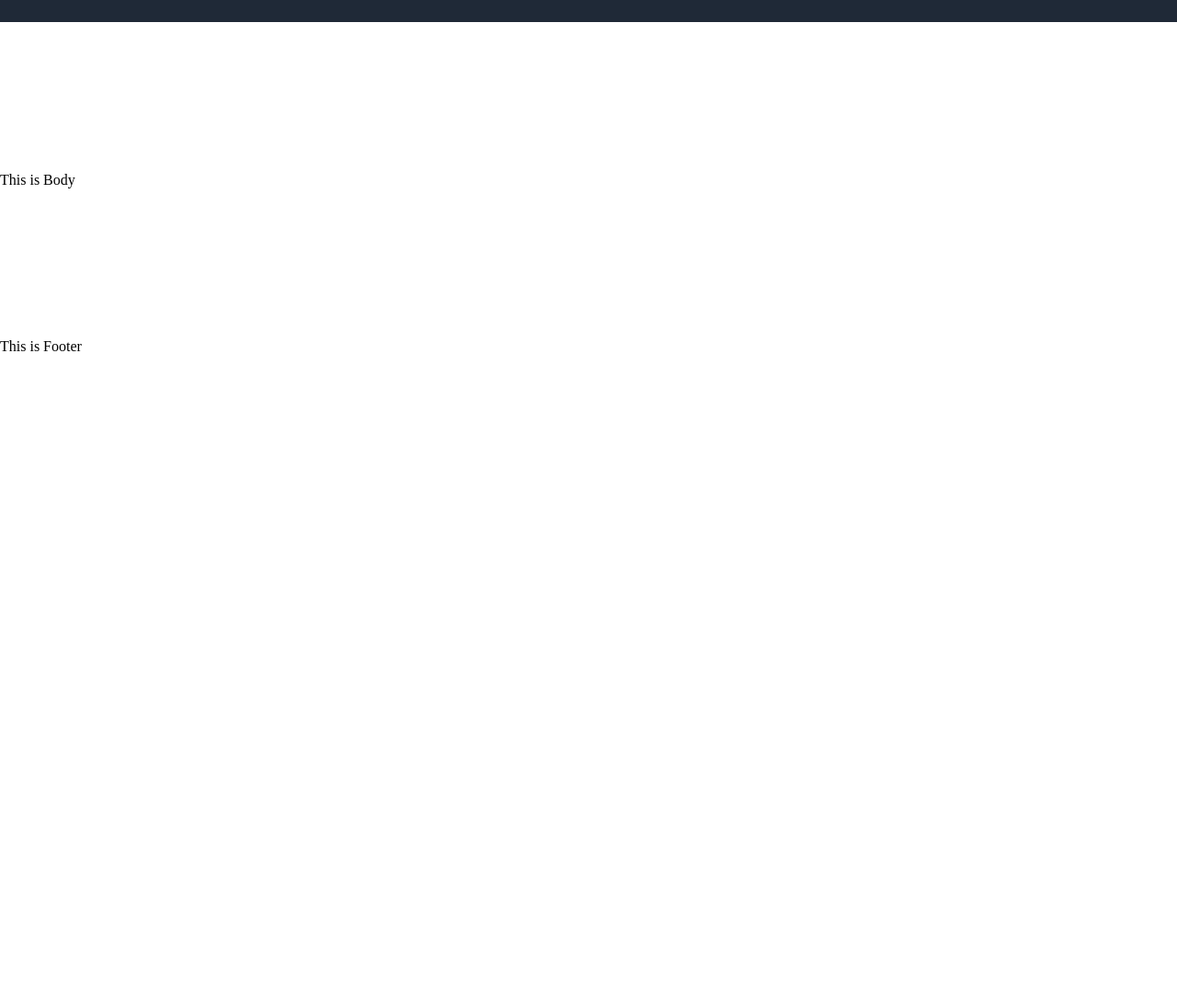
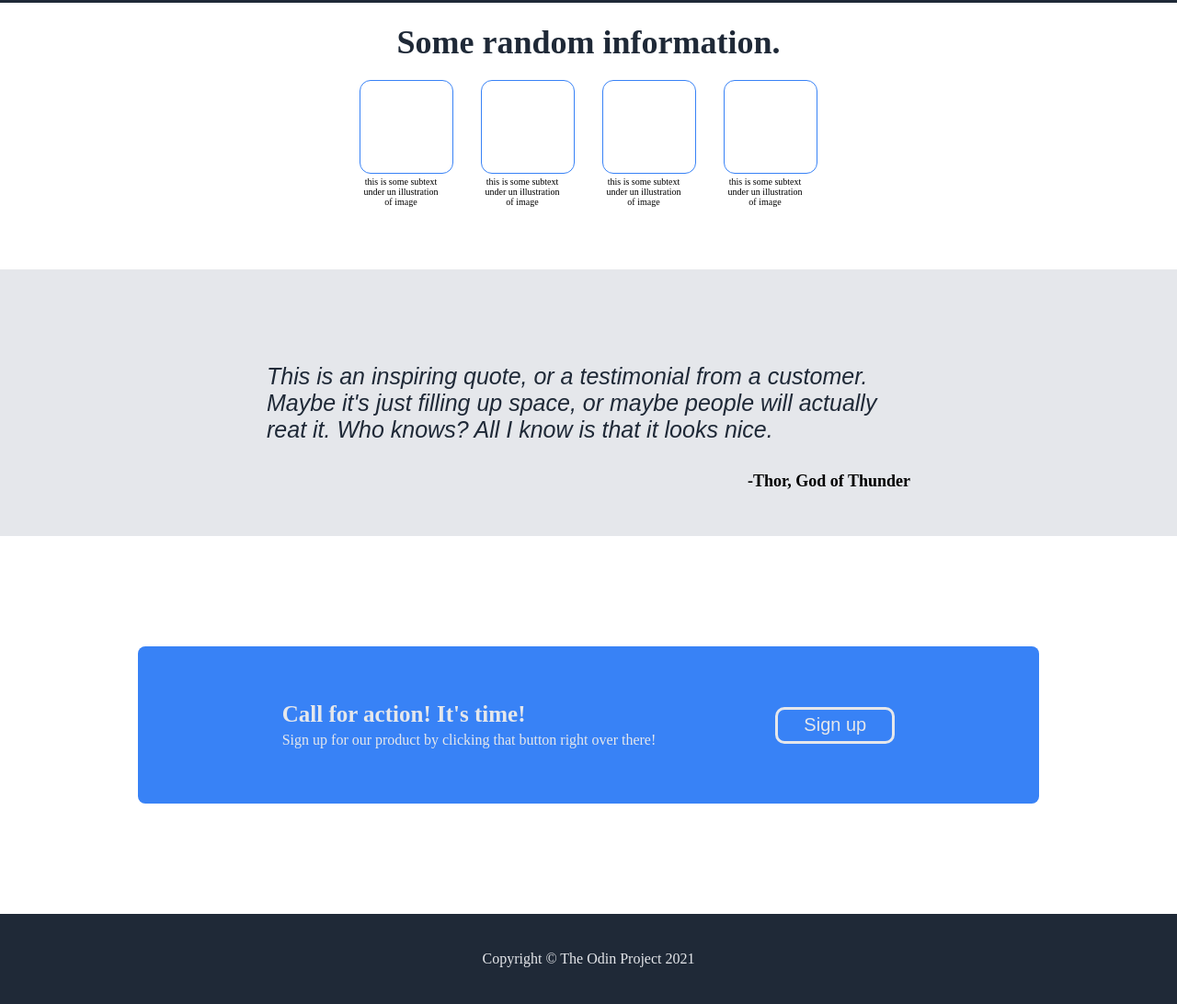
Before and after one commit to ffaline/layout1, a plain HTML site: page index.html in a window 1280 px wide. Shown: the part 414-1506 px from the top of the page at 92% size. Before the commit the page ends 800 px from the top, so only its background shows below. Drawn offline with Linux system fonts and the light colour scheme.

Commit message:
complete page

```diff
--- a/index.html
+++ b/index.html
@@ -1,3 +1,4 @@
+
 <!DOCTYPE html>
 
 <html lang="en">
@@ -32,8 +33,48 @@
             <div class="rightside">Photo part</div>
         </div>
     </div>
-    <div class="middle">This is Body</div>
-    <div class="footer">This is Footer</div>
+    <div class="middle">
+        <div class="upper-middle">
+            <div class="somerandom">Some random information.</div>
+            <div class="foursquares">
+                <div class="#">
+                    <div class="square"></div>
+                    <div class="text1">this is some subtext under un illustration of image</div>
+                </div>
+                <div class="#">
+                    <div class="square"></div>
+                    <div class="text1">this is some subtext under un illustration of image</div>
+                </div>
+                <div class="#">
+                    <div class="square"></div>
+                    <div class="text1">this is some subtext under un illustration of image</div>
+                </div>
+                <div class="#">
+                    <div class="square"></div>
+                    <div class="text1">this is some subtext under un illustration of image</div>
+                </div>
+
+            </div>
+        </div>
+        <div class="middle-middle">
+
+            <div class="quote">This is an inspiring quote, or a testimonial from a customer. Maybe it's just filling up space, or maybe people will actually reat it. Who knows? All I know is that it looks nice.</div>
+            <div class="autorname"> -Thor, God of Thunder</div>
+        </div>
+        <div class="bottom-middle">
+            <div class="bluepart">
+                <div class="left">
+                    <div class="callforaction">Call for action! It's time!</div>
+                    <div class="description">Sign up for our product by clicking that button right over there!</div>
+                </div>
+                <div class="right">
+                    <button class="button2">Sign up</button>
+
+                </div>
+            </div>
+        </div>
+    </div>
+    <div class="footer">Copyright © The Odin Project 2021</div>
 
 </body>
 </html>
--- a/style.css
+++ b/style.css
@@ -1,9 +1,16 @@
+*{
+    margin:0;
+    padding: 0;
+}
+
 body {
     display: flex;
     flex-direction: column;
-    justify-content: space-between;
-    height: 100vh;
+    height: auto;
+    width:auto;
     margin: 0;
+
+
 }
 
 .header {
@@ -13,6 +20,7 @@ body {
     color: white;
     padding:0;
     margin: 0;
+
 
 }
 
@@ -25,16 +33,21 @@ body {
     padding: 5px;
 
 
+
 }
 
 .headerlogo{
     font-size: 24px;
     color: #F9Faf8;
+    display: flex;
+    flex-shrink: 0;
 }
 
 li {
     color: #e5e7eb;
     font-size: 14px;
+    display: flex;
+    flex-shrink: 0;
 }
 
 
@@ -45,6 +58,8 @@ li {
     justify-content: center;
     margin: 10px 0;
     gap: 60px;
+
+
 
 
 }
@@ -67,11 +82,9 @@ a{
     justify-content: center;
     height: 200px;
     width: 400px;
+    flex-shrink: 0;
 
 }
-
-
-
 
 .rightside{
     height: 200px;
@@ -80,6 +93,7 @@ a{
     display: flex;
     justify-content: center;
     align-items: center;
+    flex-shrink: 0;
 
 
 }
@@ -89,12 +103,14 @@ a{
     color: #f9faf8;
     font-weight: 800;
     margin-bottom: 5px;
+
 }
 .text {
     display: flex;
     flex-direction: column;
     font-size: 18px;
     color: #e5e7eb;
+
 }
 
 .button{
@@ -109,3 +125,141 @@ a{
 
 
 }
+
+.middle{
+    display: flex;
+    flex-direction: column;
+
+
+}
+
+.upper-middle{
+    padding: 120px;
+    display: flex;
+    flex-direction: column;
+    align-items: center;
+    justify-content: center;
+    text-align: center;
+    height: 50px;
+
+
+
+}
+
+
+.foursquares{
+    display: flex;
+    gap: 30px;
+    margin-top: 20px;
+
+}
+
+
+.square{
+    height: 100px;
+    width: 100px;
+    border: 1.5px solid #3882F6;
+    border-radius: 12px;
+}
+
+.somerandom{
+    margin:0;
+    display: flex;
+    justify-content: center;
+    font-weight: 900;
+    font-size: 36px;
+    color: #1f2937;
+}
+
+.text1{
+    height: 80px;
+    width: 90px;
+    font-size: 10px;
+    margin-top: 3px;
+
+}
+
+.middle-middle{
+
+    background-color: #E5E7EB;
+    display: flex;
+    flex-direction: column;
+    padding: 70px;
+    align-items: center;
+
+
+}
+
+.quote{
+    display: flex;
+    justify-content: center;
+    align-items: center;
+    font-size: 25px;
+    color: #1F2937;
+    font-style: italic;
+    font-family: Arial, Helvetica, sans-serif;
+    flex-shrink: 0;
+    height: 150px;
+    width: 700px;
+
+}
+
+.autorname{
+    display: flex;
+    justify-content: flex-end;
+    width: 700px;
+    font-weight: bold;
+    font-size: 18px;
+    margin: 0;
+    height: 0;
+
+}
+
+.bottom-middle{
+    padding: 120px ;
+    display: flex;
+    justify-content: center;
+}
+
+.bluepart{
+    padding: 60px 40px;
+    background-color: #3882F6;
+    width: 900px;
+    display: flex;
+    border-radius: 8px;
+    display: flex;
+    justify-content: center;
+    align-items: center;
+    gap: 130px;
+    color: #E5E7EB;
+}
+
+
+.button2{
+    background-color: #3882F6;
+    color: #E5E7EB;
+    width: 130px;
+    height: 40px;
+    border: 3px solid #E5E7EB;
+    font-size: 20px;
+    display: flex;
+    justify-content: center;
+    align-items: center;
+    border-radius: 10px;
+}
+
+.callforaction{
+    font-size: 25px;
+    font-weight: bold;
+    margin-bottom: 5px;
+}
+
+.footer{
+    background-color: #1F2937;
+    padding: 40px;
+    color: #E5E7EB;
+    display: flex;
+    justify-content: center;
+    align-items: center;
+    margin-bottom: 0;
+}
```
